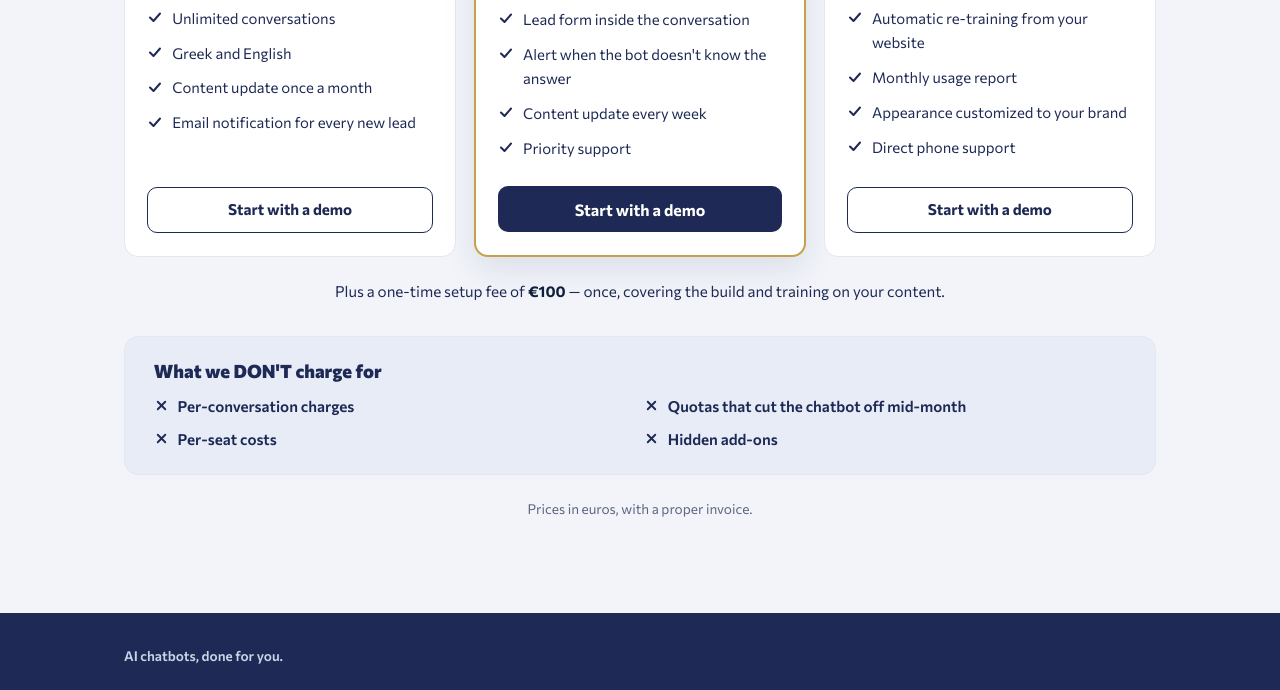
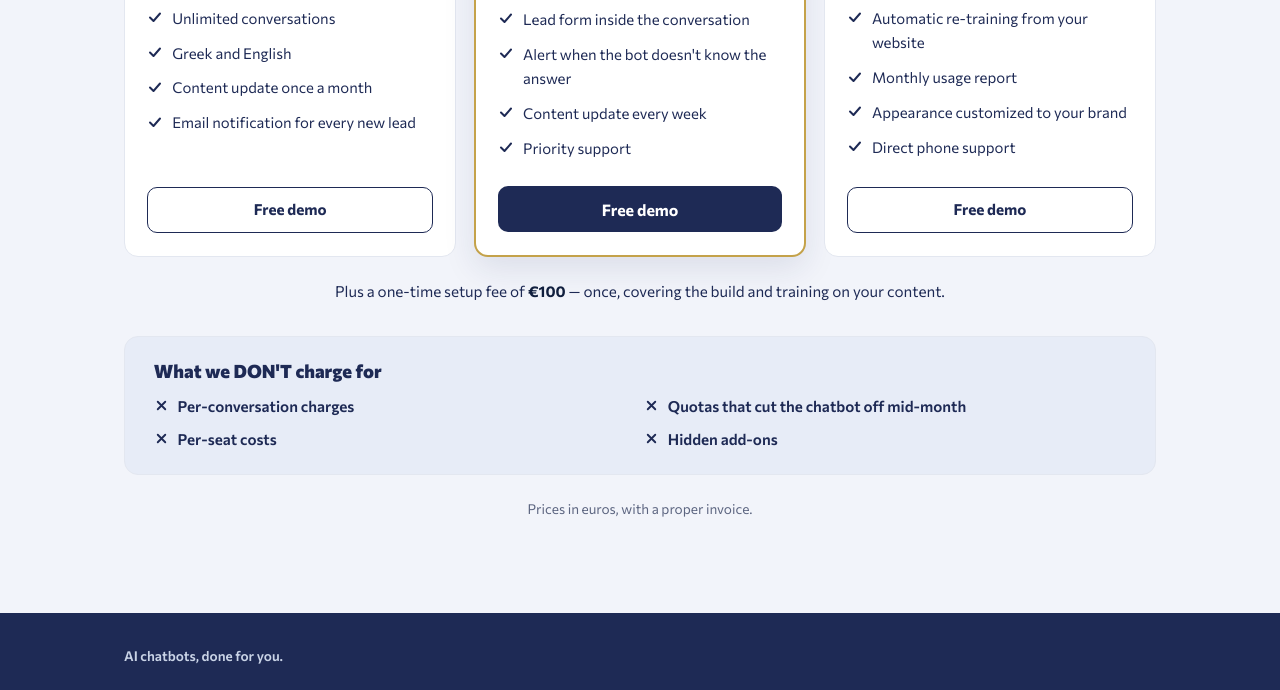
Before and after one commit to jimd06/desmar---site, a plain HTML site: page desmar-site/times/index.html in a window 1280 px wide. Shown: the part 1331-2021 px from the top of the page. Drawn offline with Linux system fonts and the light colour scheme; a script that the page names is missing.

Commit message:
Add files via upload

```diff
--- a/desmar-site/times/index.html
+++ b/desmar-site/times/index.html
@@ -139,7 +139,7 @@
               <li><svg width="16" height="16" viewBox="0 0 16 16" fill="none" aria-hidden="true"><path d="M3 8.5 6.5 12 13 4.5" stroke="#0B6E4F" stroke-width="2" stroke-linecap="round" stroke-linejoin="round"/></svg><span data-el="Ενημέρωση περιεχομένου 1 φορά τον μήνα" data-en="Content update once a month">Ενημέρωση περιεχομένου 1 φορά τον μήνα</span></li>
               <li><svg width="16" height="16" viewBox="0 0 16 16" fill="none" aria-hidden="true"><path d="M3 8.5 6.5 12 13 4.5" stroke="#0B6E4F" stroke-width="2" stroke-linecap="round" stroke-linejoin="round"/></svg><span data-el="Ειδοποίηση email για κάθε νέο lead" data-en="Email notification for every new lead">Ειδοποίηση email για κάθε νέο lead</span></li>
             </ul>
-            <a class="btn-ghost" href="/#demo" data-el="Ξεκινήστε με demo" data-en="Start with a demo">Ξεκινήστε με demo</a>
+            <a class="btn-ghost" href="/#demo" data-el="Δωρεάν demo" data-en="Free demo">Δωρεάν demo</a>
           </div>
 
           <div class="price-card price-card--featured">
@@ -154,7 +154,7 @@
               <li><svg width="16" height="16" viewBox="0 0 16 16" fill="none" aria-hidden="true"><path d="M3 8.5 6.5 12 13 4.5" stroke="#0B6E4F" stroke-width="2" stroke-linecap="round" stroke-linejoin="round"/></svg><span data-el="Ενημέρωση περιεχομένου κάθε εβδομάδα" data-en="Content update every week">Ενημέρωση περιεχομένου κάθε εβδομάδα</span></li>
               <li><svg width="16" height="16" viewBox="0 0 16 16" fill="none" aria-hidden="true"><path d="M3 8.5 6.5 12 13 4.5" stroke="#0B6E4F" stroke-width="2" stroke-linecap="round" stroke-linejoin="round"/></svg><span data-el="Προτεραιότητα στην υποστήριξη" data-en="Priority support">Προτεραιότητα στην υποστήριξη</span></li>
             </ul>
-            <a class="btn" href="/#demo" data-el="Ξεκινήστε με demo" data-en="Start with a demo">Ξεκινήστε με demo</a>
+            <a class="btn" href="/#demo" data-el="Δωρεάν demo" data-en="Free demo">Δωρεάν demo</a>
           </div>
 
           <div class="price-card">
@@ -168,7 +168,7 @@
               <li><svg width="16" height="16" viewBox="0 0 16 16" fill="none" aria-hidden="true"><path d="M3 8.5 6.5 12 13 4.5" stroke="#0B6E4F" stroke-width="2" stroke-linecap="round" stroke-linejoin="round"/></svg><span data-el="Προσαρμογές εμφάνισης στο brand σας" data-en="Appearance customized to your brand">Προσαρμογές εμφάνισης στο brand σας</span></li>
               <li><svg width="16" height="16" viewBox="0 0 16 16" fill="none" aria-hidden="true"><path d="M3 8.5 6.5 12 13 4.5" stroke="#0B6E4F" stroke-width="2" stroke-linecap="round" stroke-linejoin="round"/></svg><span data-el="Άμεση τηλεφωνική υποστήριξη" data-en="Direct phone support">Άμεση τηλεφωνική υποστήριξη</span></li>
             </ul>
-            <a class="btn-ghost" href="/#demo" data-el="Ξεκινήστε με demo" data-en="Start with a demo">Ξεκινήστε με demo</a>
+            <a class="btn-ghost" href="/#demo" data-el="Δωρεάν demo" data-en="Free demo">Δωρεάν demo</a>
           </div>
         </div>
 
```
Also changed, not shown: desmar-site/gdpr/index.html (+3 -3 lines), desmar-site/index.html (+1 -0 lines).
